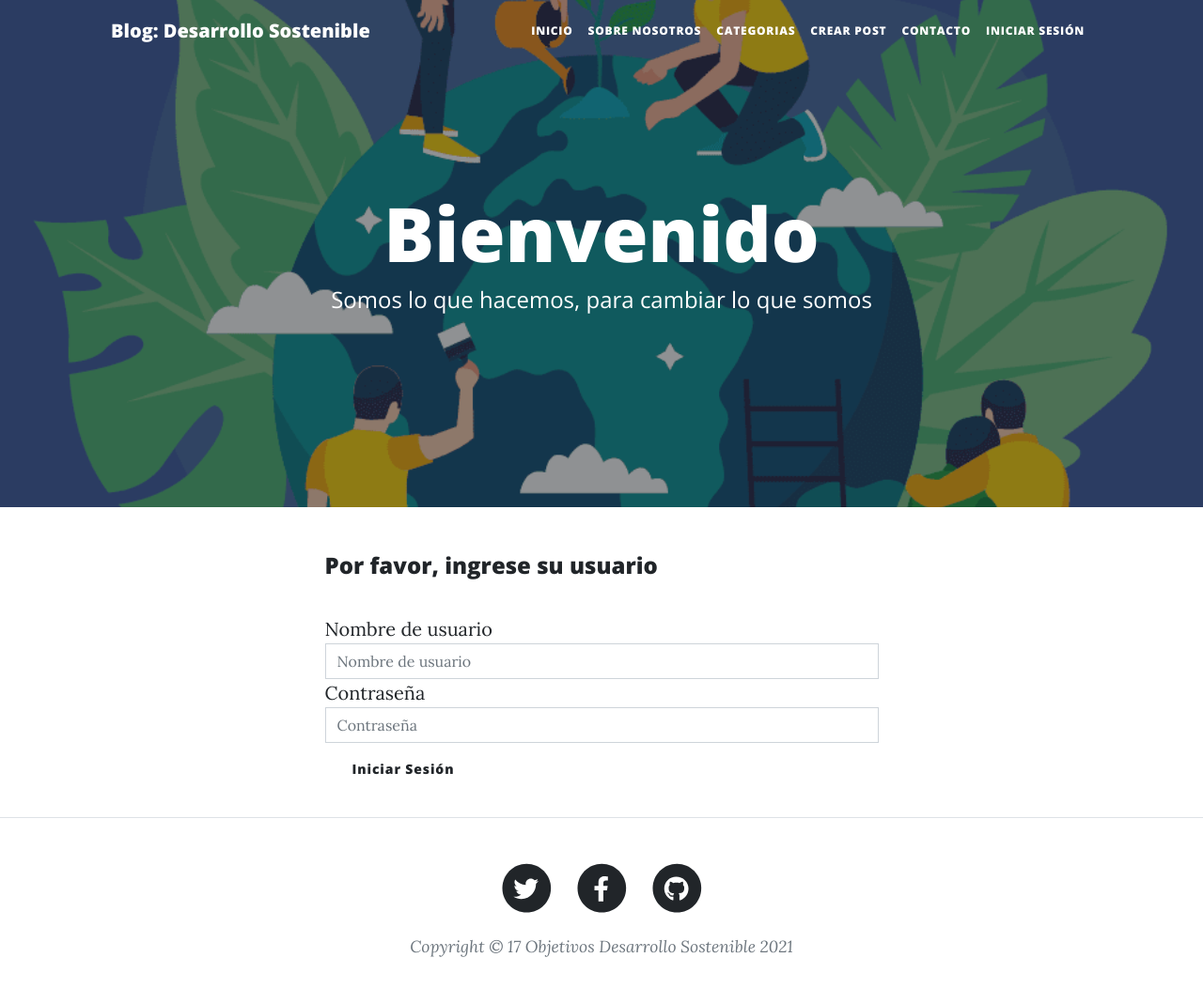
After one commit to pablomercado90/blog_nuevo, a Django app: page /login/ in a window 1280 px wide. The commit adds this page. Shown: the whole page at 94% size. Run offline with Django 4.2, Linux system fonts and the light colour scheme; some libraries are stand-ins or nearby versions.

Commit message:
login y registre ok

```diff
--- a/blogpueba/appblog/forms.py
+++ b/blogpueba/appblog/forms.py
@@ -1,8 +1,14 @@
 from django import forms
 from django.db.models import fields
 from .models import Post
+from django.contrib.auth.forms import UserCreationForm
+#importa ck editor...leer
 
 class CrearPostForm(forms.ModelForm):
     class Meta:
         model=Post
         fields=('titulo', 'slug', 'descripcion', 'autor', 'categoria', 'contenido', 'imagen_referencial', 'publicado', 'fecha_publicacion')
+
+
+class CrearUsuario(UserCreationForm):
+    pass
--- a/blogpueba/appblog/urls.py
+++ b/blogpueba/appblog/urls.py
@@ -1,5 +1,5 @@
 from django.urls import path
-from .views import Inicio, About, BlogListaPost, Contacto,  CrearPostView, PostView, Categorias
+from .views import Inicio, About, BlogListaPost, Contacto,  CrearPostView, Login, Categorias, VerPost, Logout, RegistrarUsuario
 
 app_name = 'blog'
 
@@ -13,10 +13,16 @@ urlpatterns = [
 
     path('contacto/', Contacto.as_view(), name='contacto'),
 
-    path ('post/', PostView.as_view(), name='post'),
+    path ('login/', Login.as_view(), name='login'),
+
+    path ('login/', Logout.as_view(), name='logout'),
 
     path ('crear_post/', CrearPostView.as_view(), name='crear_post'),
 
     path ('categorias/', Categorias.as_view(), name='categorias'),
 
+    path ('post/', VerPost.as_view(), name='post'),
+
+    path ('crear_usuario/', RegistrarUsuario.as_view(), name='registre'),
+
     ]
--- a/blogpueba/appblog/views.py
+++ b/blogpueba/appblog/views.py
@@ -1,9 +1,11 @@
+from django.contrib.auth.signals import user_logged_in
 from django.shortcuts import get_object_or_404, render,  redirect
 from django.views.generic import ListView
 from django.views.generic.base import View
-from .forms import CrearPostForm
-from .models import Categoria, Post
+from .forms import CrearPostForm, CrearUsuario
+from .models import Autor, Categoria, Post
 from django.contrib.auth.mixins import LoginRequiredMixin
+from django.contrib.auth import login, authenticate
 
 # Create your views here.
 class Inicio (ListView):
@@ -40,7 +42,27 @@ class Contacto (View):
         return render (request, 'contact.html', context)
 
 
-class PostView (View):
+class Login (View):
+    def get (self, request, *args, **kwargs):
+
+        context={
+
+        }
+        return render (request, 'registration/login.html', context)
+
+
+class Logout (View):
+    def get (self, request, *args, **kwargs):
+
+        context={
+
+        }
+        return render (request, 'registration/login.html', context)
+
+
+
+
+class VerPost (LoginRequiredMixin,  View):
     def get (self, request, *args, **kwargs):
         context={
 
@@ -86,3 +108,28 @@ class Categorias (ListView):
         }
 
         return render (request, "categorias.html", contex)
+
+
+class RegistrarUsuario(View):
+    def get (self, request, *args, **kwargs):
+        form=CrearUsuario
+        context={
+            'form':form
+        }
+        return render (request, 'registration/registre.html', context)
+
+    def post (self, request, *args, **kwargs):
+        if request.method == "POST":
+            form = CrearUsuario (request.POST)
+            if form.is_valid ():
+                form.save()
+                username=form.cleaned_data['username']
+                password=form.cleaned_data['password1']
+                user = authenticate(username=username, password=password)
+                login(request, user)
+                return redirect ('blog: index')
+
+        context={
+
+        }
+        return render (request, 'registration/registre.html', context)
--- a/blogpueba/blogpueba/settings.py
+++ b/blogpueba/blogpueba/settings.py
@@ -12,6 +12,7 @@ https://docs.djangoproject.com/en/4.0/ref/settings/
 
 import os
 from pathlib import Path
+from django.urls import reverse_lazy
 
 # Build paths inside the project like this: BASE_DIR / 'subdir'.
 BASE_DIR = Path(__file__).resolve().parent.parent
@@ -29,6 +30,9 @@ DEBUG = True
 ALLOWED_HOSTS = []
 
 
+
+LOGIN_REDIRECT_URL = '/'
+LOGOUT_REDIRECT_URL = '/'
 # Application definition
 
 INSTALLED_APPS = [
--- a/blogpueba/blogpueba/urls.py
+++ b/blogpueba/blogpueba/urls.py
@@ -16,16 +16,14 @@ Including another URLconf
 from django.contrib import admin
 from django.urls import path, include
 from django.urls.conf import include, re_path
-from blogpueba.views import saludo
-from blogpueba.views import saludo, despedida
 from django.conf import  settings
 from django.views.static import serve
 
+
 urlpatterns = [
     path('admin/', admin.site.urls),
-    path('saludar', saludo),
-    path ('nos vemos', despedida),
     path('', include(('appblog.urls', 'blog'))),
+    path('accounts/', include(('django.contrib.auth.urls','login'))),
 ]
 
 if settings.DEBUG:
--- a/blogpueba/templates/index.html
+++ b/blogpueba/templates/index.html
@@ -30,12 +30,22 @@
                 </button>
                 <div class="collapse navbar-collapse" id="navbarResponsive">
                     <ul class="navbar-nav ms-auto py-4 py-lg-0">
-                        <li class="nav-item"><a class="nav-link px-lg-3 py-3 py-lg-4" href="{% url 'blog:index' %}">Inicio</a> </li>
-                        <li class="nav-item"><a class="nav-link px-lg-3 py-3 py-lg-4" href="{% url 'blog:about' %}">Sobre Nosotros</a></li>
-                        <li class="nav-item"><a class="nav-link px-lg-3 py-3 py-lg-4" href="{% url 'blog:post' %}">Posts</a></li>
-                        <li class="nav-item"><a class="nav-link px-lg-3 py-3 py-lg-4" href="{% url 'blog:categorias' %}">Categorias</a></li>
-                        <li class="nav-item"><a class="nav-link px-lg-3 py-3 py-lg-4" href="{% url 'blog:crear_post' %}">Crear Post</a></li>
-                        <li class="nav-item"><a class="nav-link px-lg-3 py-3 py-lg-4" href="{% url 'blog:contacto' %}">Contacto</a></li>
+                        <li class="nav-item"><a class="nav-link px-lg-2 py-2 py-lg-3" href="{% url 'blog:index' %}">Inicio</a> </li>
+                        <li class="nav-item"><a class="nav-link px-lg-2 py-2 py-lg-3" href="{% url 'blog:about' %}">Sobre Nosotros</a></li>
+                        <li class="nav-item"><a class="nav-link px-lg-2 py-2 py-lg-3" href="{% url 'blog:categorias' %}">Categorias</a></li>
+                        <li class="nav-item"><a class="nav-link px-lg-2 py-2 py-lg-3" href="{% url 'blog:crear_post' %}">Crear Post</a></li>
+                        <li class="nav-item"><a class="nav-link px-lg-2 py-2 py-lg-3" href="{% url 'blog:contacto' %}">Contacto</a></li>
+                        {% if user.is_authenticated %}
+
+                        <li class="nav-item"><a class="nav-link px-lg-2 py-2 py-lg-3" href="{% url 'blog:index' %}">Usuario: {{ user.username }}</a></li>
+                        <li class="nav-item"><a class="nav-link px-lg-2 py-2 py-lg-3" href="{% url 'login:logout' %}">Cerrar Sesion</a></li>
+
+                        {% else %}
+
+                        <li class="nav-item"><a class="nav-link px-lg-2 py-2 py-lg-3" href="{% url 'login:login' %}">Iniciar sesión</a></li>
+
+                        {% endif %}
+
                     </ul>
                 </div>
             </div>
--- /dev/null
+++ b/blogpueba/templates/registration/login.html
@@ -0,0 +1,45 @@
+{% extends 'index.html' %}
+{% load static %}
+
+{% block titulo%}
+Login
+{% endblock titulo%}
+
+{% block imagen %}
+{% static "assets/img/nos.png"%}
+{% endblock imagen %}
+
+{% block titulo_principal%}
+Bienvenido
+{% endblock titulo_principal%}
+
+{% block titulo_secundario%}
+Somos lo que hacemos, para cambiar lo que somos
+{% endblock titulo_secundario%}
+
+{% block contenido%}
+<main class="mb-4">
+    <div class="container px-4 px-lg-5">
+        <div class="row gx-4 gx-lg-5 justify-content-center">
+            <div class="col-md-10 col-lg-8 col-xl-7">
+                <div class="login-form">
+                    <form action="" method="post">
+                        {% csrf_token%}
+                        <h4> Por favor, ingrese su usuario </h4>
+                        <br>
+                                <div class="form.group">
+                                <label> Nombre de usuario </label>
+                                <input type="text" class="form-control" placeholder="Nombre de usuario" name="username">
+                            </div>
+                            <div class="form.group">
+                                <label> Contraseña </label>
+                                <input type="password" class="form-control" placeholder="Contraseña" name="password">
+                            </div>
+                            <button type="submit" class="btn btn-sucess btn-flat m-b-30 m-t-30">Iniciar Sesión</button>
+                    </form>
+                </div>
+            </div>
+        </div>
+    </div>
+</main>
+{% endblock contenido%}
```
Also changed, not shown: blogpueba/templates/post.html (+28 -8 lines), blogpueba/templates/registration/registre.html (added, +38 -0 lines), blogpueba/db.sqlite3.
